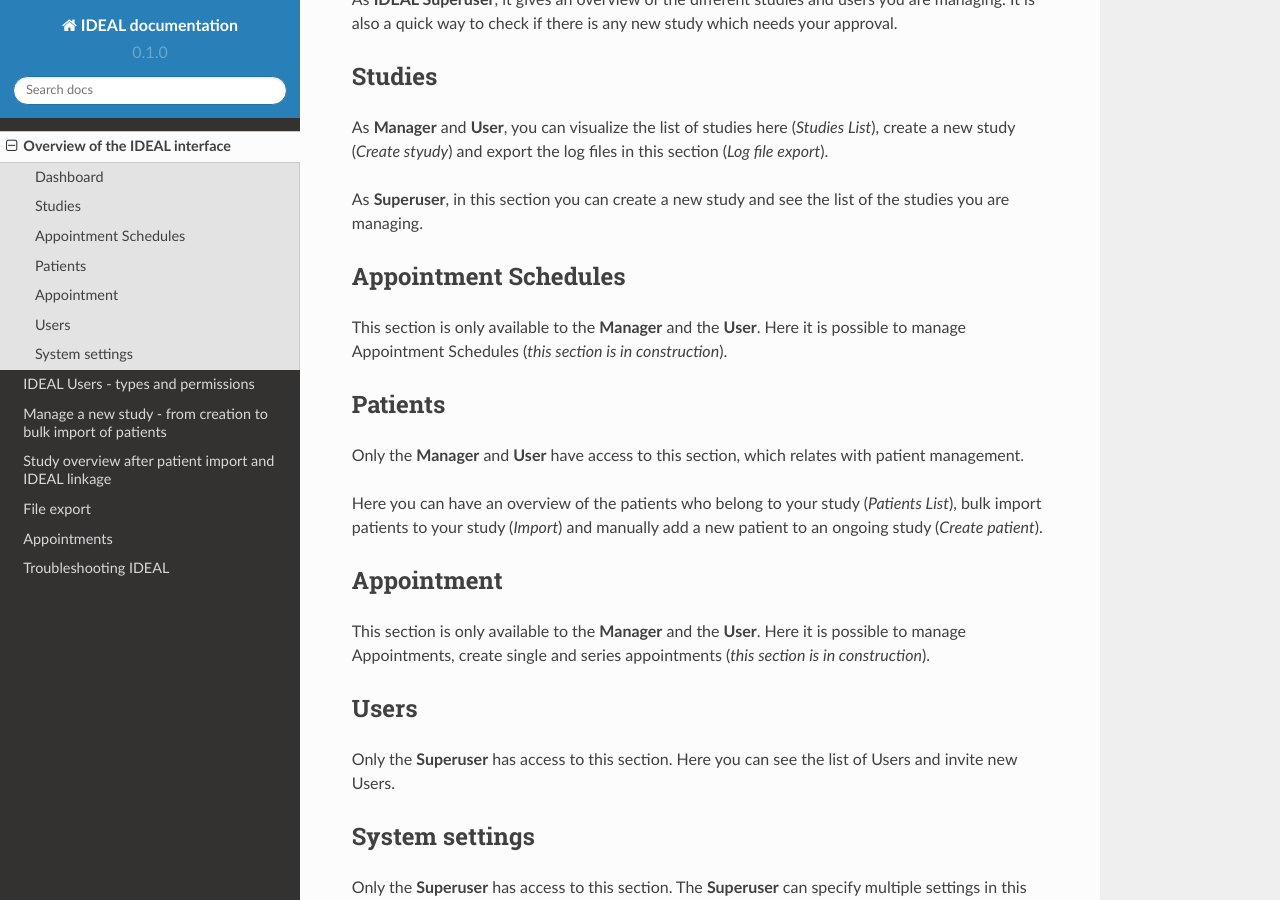
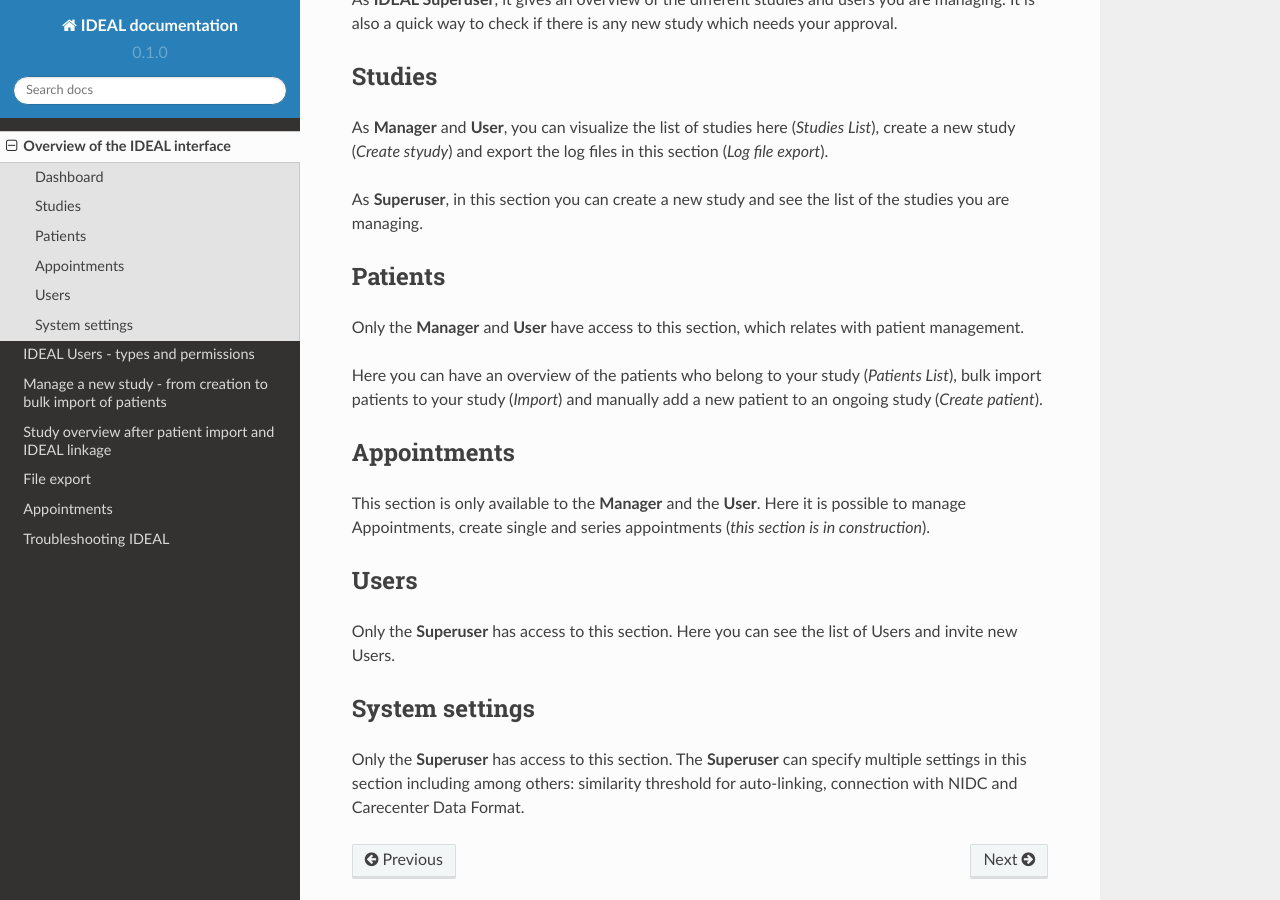
Before and after one commit to Nynuphar/IDEAL-doc, a Sphinx documentation site: the page built from docs/source/interface.rst, in a window 1280 px wide and 900 px high, scrolled down 473 px. Built offline with Sphinx 7.4.7 and the Read the Docs theme 2.0.0, drawn with Linux system fonts in a browser that asks for light colours.

Commit message:
Update interface.rst

```diff
--- a/docs/source/interface.rst
+++ b/docs/source/interface.rst
@@ -19,11 +19,6 @@ As **Manager** and **User**, you can visualize the list of studies here (*Studie
 
 As **Superuser**, in this section you can create a new study and see the list of the studies you are managing.
 
-Appointment Schedules
-***********************
-
-This section is only available to the **Manager** and the **User**. Here it is possible to manage Appointment Schedules (*this section is in construction*).
-
 Patients
 *********
 
@@ -31,7 +26,7 @@ Only the **Manager** and **User** have access to this section, which relates wit
 
 Here you can have an overview of the patients who belong to your study (*Patients List*), bulk import patients to your study (*Import*) and manually add a new patient to an ongoing study (*Create patient*).
 
-Appointment
+Appointments
 ***********************
 
 This section is only available to the **Manager** and the **User**. Here it is possible to manage Appointments, create single and series appointments (*this section is in construction*).
```
